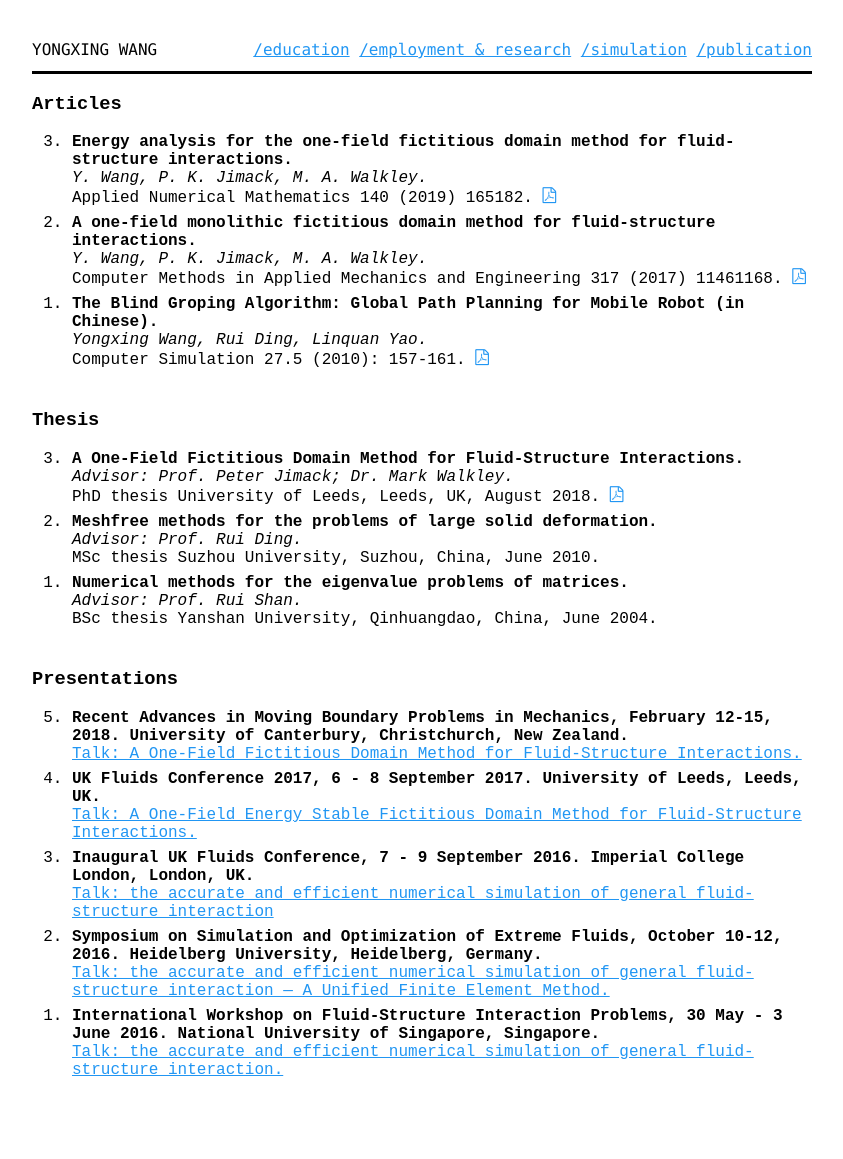
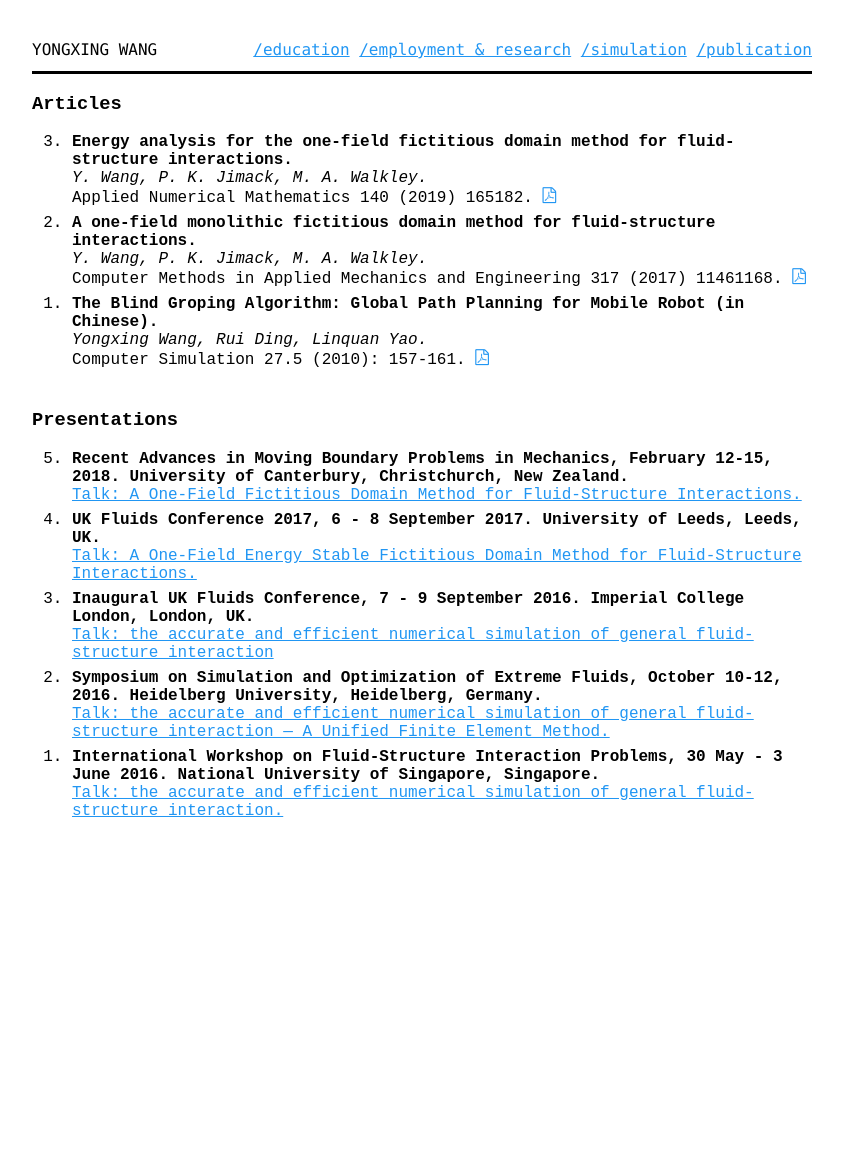
Before and after one commit to yongxingwang/yongxingwang.github.io, a Jekyll site: the page built from publication.html, in a window 1280 px wide. Shown: the whole page, without its empty margins (218-1061 px from the left). Built offline with Jekyll 4.4.1, drawn with Linux system fonts in a browser that asks for light colours; some web fonts are replaced; after the commit the page ends 900 px from its top, so only the background shows below that.

Commit message:
Update publication.html

```diff
--- a/publication.html
+++ b/publication.html
@@ -63,7 +63,7 @@ title: publication
     </section>
 
 
-
+<!--
     <section>
         <header>
             <h1>Thesis</h1>
@@ -76,17 +76,18 @@ title: publication
                     <a href="assets/pdf/wangphdthesis.pdf"><i class="icon-file-pdf-o" aria-hidden="true"><span class="sr">PDF</span></i></a></span>
  			</li>
             <li>
-                <span class="ptitle">Meshfree methods for the problems of large solid deformation.</span>
+                <span class="ptitle">Meshfree methods for large solid deformation.</span>
                 <span class="author">Advisor: Prof. Rui Ding.</span>
                 <span class="meta">MSc thesis Suzhou University, Suzhou, China, June 2010.</span>
 			</li>
             <li>
-                <span class="ptitle"> Numerical methods for the eigenvalue problems of matrices.</span>
+                <span class="ptitle">  Numerical Methods for Matrix Eigenvalue Problems.</span>
                 <span class="author">Advisor: Prof. Rui Shan.</span>
                 <span class="meta">BSc thesis Yanshan University, Qinhuangdao, China, June 2004.</span>
 			</li>
         </ol>
     </section>
+-->
 
     <section>
         <header>
```
